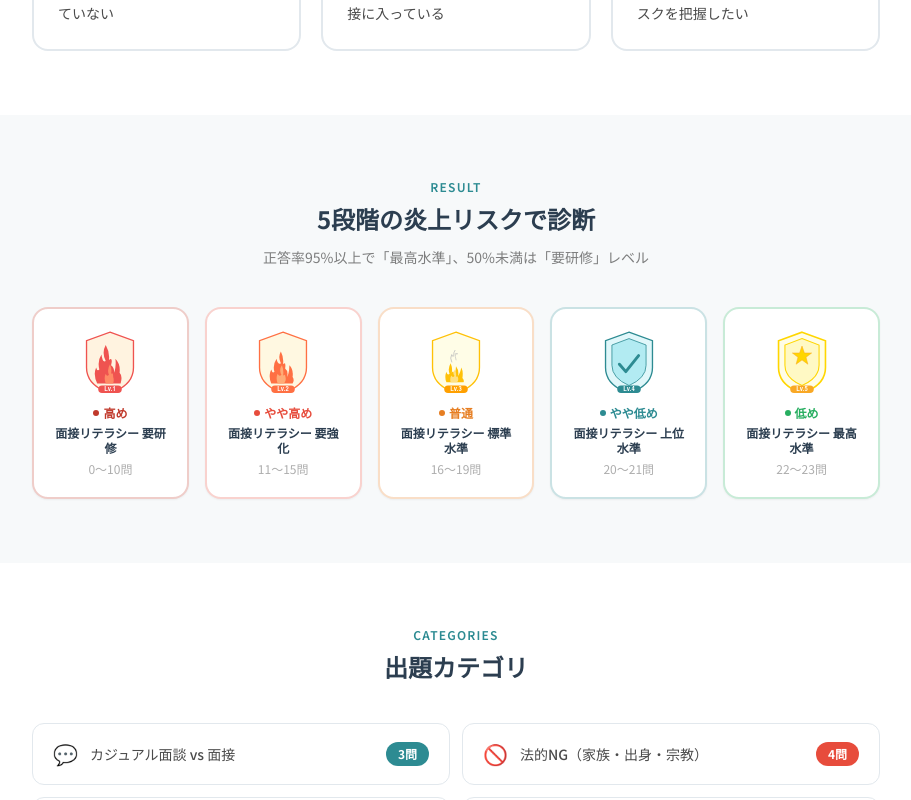
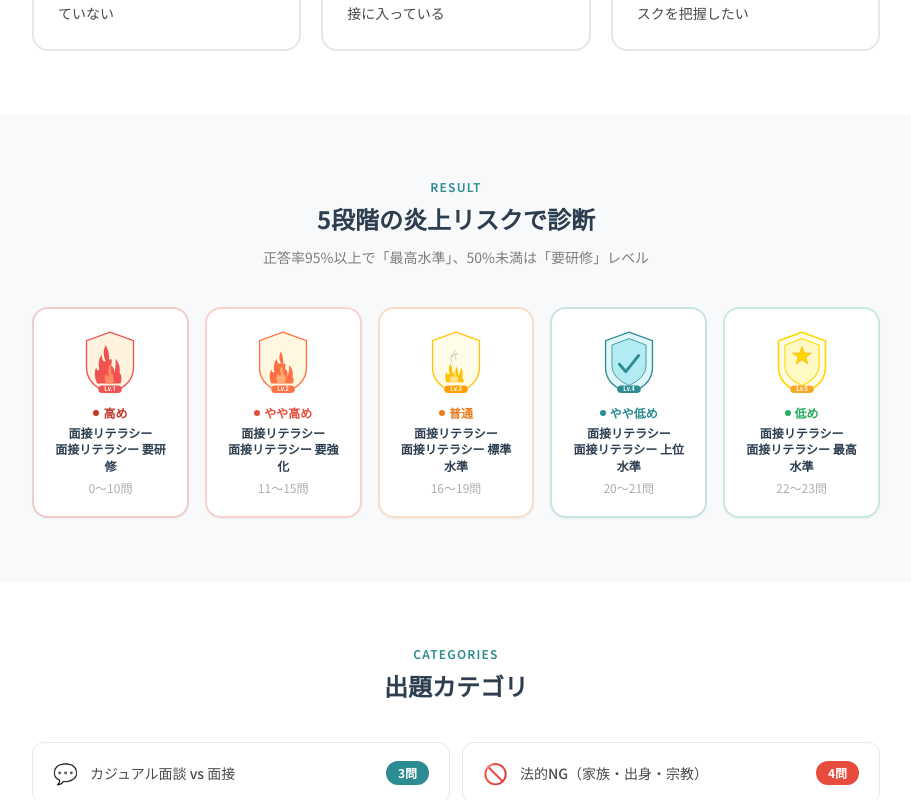
Before and after one commit to kojikobayashi-8931/interviewer-literacy-test, a Next.js app: page / in a window 1280 px wide. Shown: the part 1152-1952 px from the top of the page, without its empty margins (184-1095 px from the left). Built offline with nearby package versions, Linux system fonts and the light colour scheme.

Commit message:
Add files via upload

```diff
--- a/src/app/page.tsx
+++ b/src/app/page.tsx
@@ -161,7 +161,7 @@ export default function TopPage() {
             ].map((item) => (
               <div
                 key={item.title}
-                className="rounded-2xl p-6 border-2 border-border hover:border-[#2D8B92] transition-colors"
+                className="rounded-2xl p-6 border-2 border-border"
               >
                 <span className="text-4xl mb-4 block">{item.icon}</span>
                 <h3 className="font-body font-bold text-main text-base mb-2">{item.title}</h3>
@@ -200,7 +200,9 @@ export default function TopPage() {
                     <span className="w-1.5 h-1.5 rounded-full" style={{ backgroundColor: rank.riskColor }} />
                     炎上リスク：{rank.riskLevel}
                   </span>
-                  <span className="text-main font-body text-sm font-bold block leading-tight">{rank.label}</span>
+                  <span className="text-main font-body text-sm font-bold block leading-snug">
+                    面接リテラシー<br />{rank.label}
+                  </span>
                 </div>
                 <span className="font-body text-xs shrink-0" style={{ color: "#4A4A4A", opacity: 0.45 }}>
                   {rank.minScore}〜{rank.maxScore}問
@@ -225,8 +227,8 @@ export default function TopPage() {
                   <span className="w-1.5 h-1.5 rounded-full" style={{ backgroundColor: rank.riskColor }} />
                   {rank.riskLevel}
                 </span>
-                <span className="text-main font-body text-xs font-bold leading-tight">
-                  {rank.label}
+                <span className="text-main font-body text-xs font-bold leading-snug text-center">
+                  面接リテラシー<br />{rank.label}
                 </span>
                 <span className="font-body text-xs mt-1.5" style={{ color: "#4A4A4A", opacity: 0.45 }}>
                   {rank.minScore}〜{rank.maxScore}問
```
